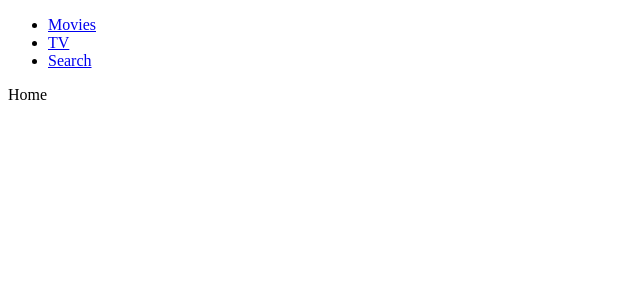
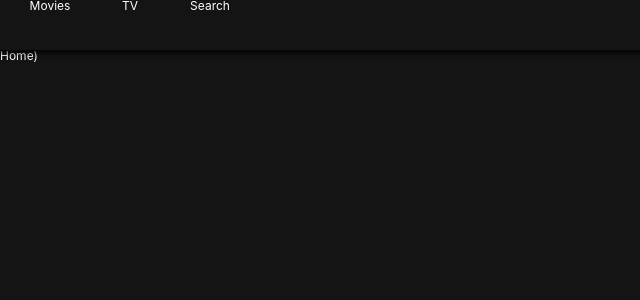
Before and after one commit to mdgarden/lemflix, a React (Create React App) app: page /#/ in a window 1280 px wide. Shown: the top 300 px of the page, without its empty margins (0-640 px from the left). Built offline with nearby package versions, Linux system fonts and the light colour scheme.

Commit message:
#3.3 GlobalStyles and Header

```diff
--- a/package.json
+++ b/package.json
@@ -12,6 +12,7 @@
     "react-router-dom": "^5.2.0",
     "react-scripts": "4.0.0",
     "styled-components": "^5.2.0",
+    "styled-reset": "^4.3.0",
     "web-vitals": "^0.2.4",
     "yarn": "^1.22.10"
   },
--- a/src/Components/App.js
+++ b/src/Components/App.js
@@ -1,9 +1,15 @@
 import React, { Component } from "react";
 import Router from "./Router";
+import Globalstyles from "./GlobalStyles";
 
 class App extends Component {
   render() {
-    return <Router />;
+    return (
+      <>
+        <Router />
+        <Globalstyles />)
+      </>
+    );
   }
 }
 
--- /dev/null
+++ b/src/Components/GlobalStyles.js
@@ -0,0 +1,22 @@
+import { createGlobalStyle } from "styled-components";
+import reset from "styled-reset";
+
+const Globalstyles = createGlobalStyle`
+    ${reset};
+    a{
+        text-decoration:none;
+        color:inherit;
+    }
+    *{
+        box-sizing:border-box;
+    }
+    body{
+        font-family:--apple-system, BlinkMacSystemFont, 'Segoe UI', Roboto, Oxygen, Ubuntu, Cantarell, 'Open Sans', 'Helvetica Neue', sans-serif;
+        font-size:12px;
+        background-color:rgba(20, 20, 20, 1);
+        color:white;
+        padding-top:50px;
+    }
+`;
+
+export default Globalstyles;
--- a/src/Components/Header.js
+++ b/src/Components/Header.js
@@ -2,17 +2,30 @@
 import { Link } from "react-router-dom";
 import styled from "styled-components";
 
-const Header = styled.header``;
+const Header = styled.header`
+  color: white;
+  position: fixed;
+  top: 0;
+  left: 0;
+  width: 100%;
+  height: 50px;
+  display: flex;
+  align-items: center;
+  padding: 0px 10px;
+  background-color: rgba(20, 20, 20, 0.8);
+  z-index: 10;
+  box-shadow: 0px 1px 5px 2px rgba(0, 0, 0, 0.8);
+`;
 
 const List = styled.ul`
   display: flex;
-  flex-direction: column;
-  &:hover {
-    background-color: aliceblue;
-  }
 `;
 
-const Item = styled.li``;
+const Item = styled.li`
+  width: 80px;
+  height: 50px;
+  text-align: center;
+`;
 
 const SLink = styled(Link)``;
 
```
Also changed, not shown: 1 other file (tests, documents, lock files or other folders).
